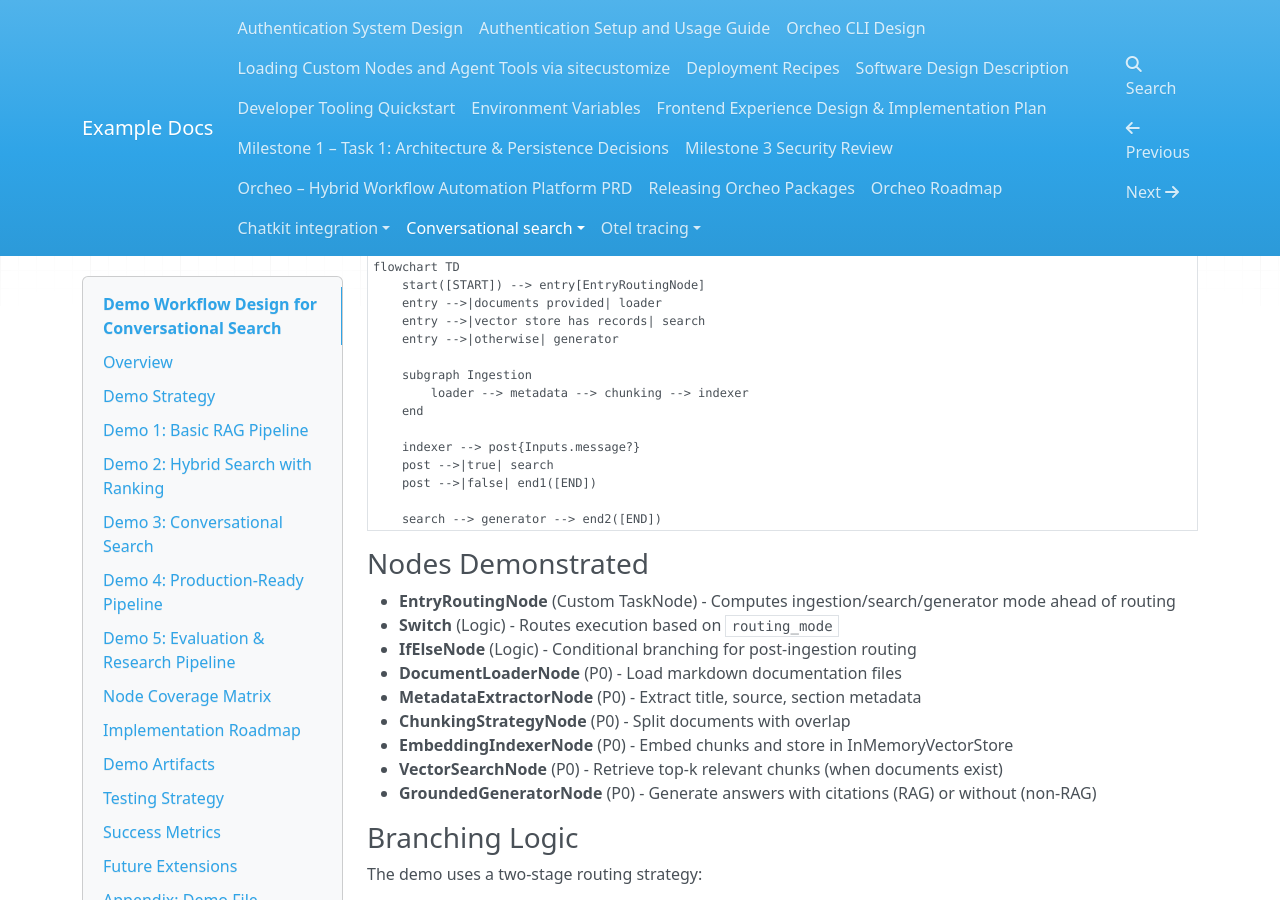
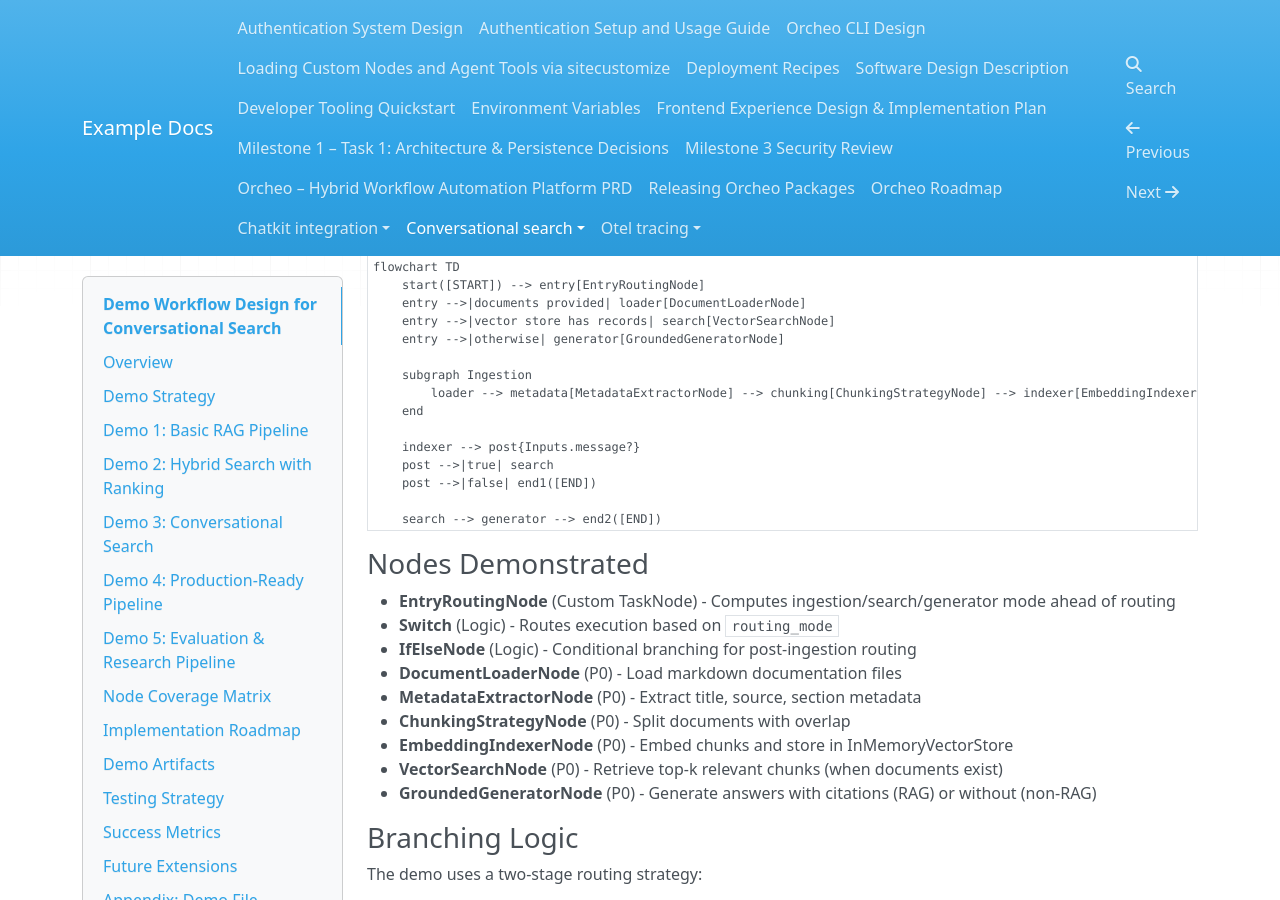
Before and after one commit to ShaojieJiang/orcheo, an MkDocs documentation site: the page built from docs/conversational_search/demo_design.md, in a window 1280 px wide and 900 px high, scrolled down 921 px. Built offline with MkDocs 1.6.1, drawn with Linux system fonts in a browser that asks for light colours; nearby versions of some CDN libraries.

Commit message:
Improve flowchart documentation

````diff
--- a/docs/conversational_search/demo_design.md
+++ b/docs/conversational_search/demo_design.md
@@ -35,12 +35,12 @@ A versatile assistant that can:
 ```mermaid
 flowchart TD
     start([START]) --> entry[EntryRoutingNode]
-    entry -->|documents provided| loader
-    entry -->|vector store has records| search
-    entry -->|otherwise| generator
+    entry -->|documents provided| loader[DocumentLoaderNode]
+    entry -->|vector store has records| search[VectorSearchNode]
+    entry -->|otherwise| generator[GroundedGeneratorNode]
 
     subgraph Ingestion
-        loader --> metadata --> chunking --> indexer
+        loader --> metadata[MetadataExtractorNode] --> chunking[ChunkingStrategyNode] --> indexer[EmbeddingIndexerNode]
     end
 
     indexer --> post{Inputs.message?}
````
Also changed, not shown: examples/conversational_search/demo_1_basic_rag/README.md (+4 -4 lines).
